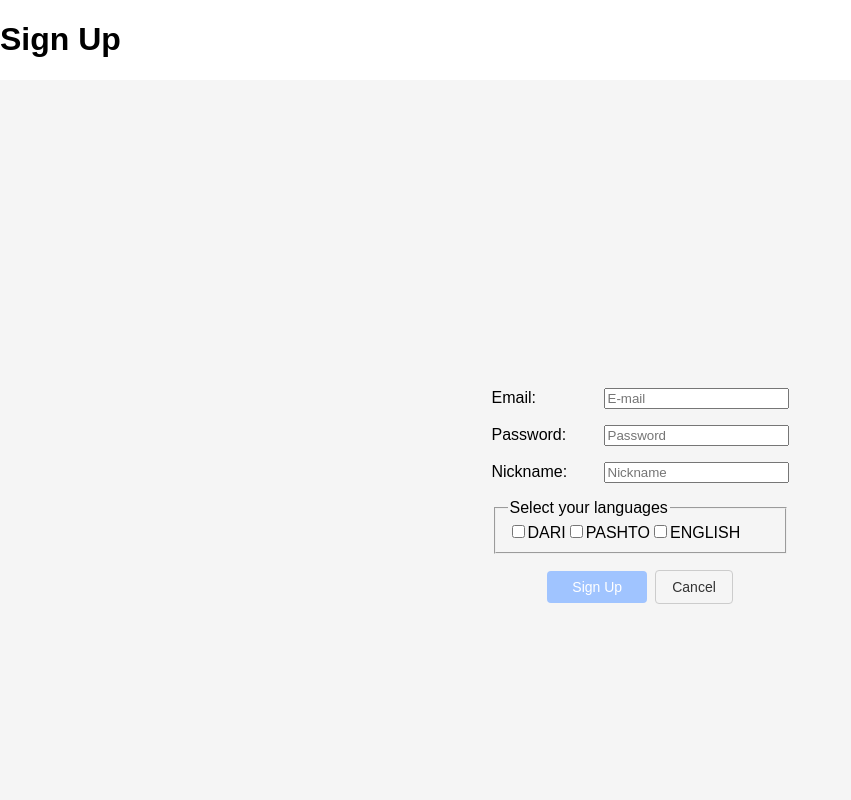
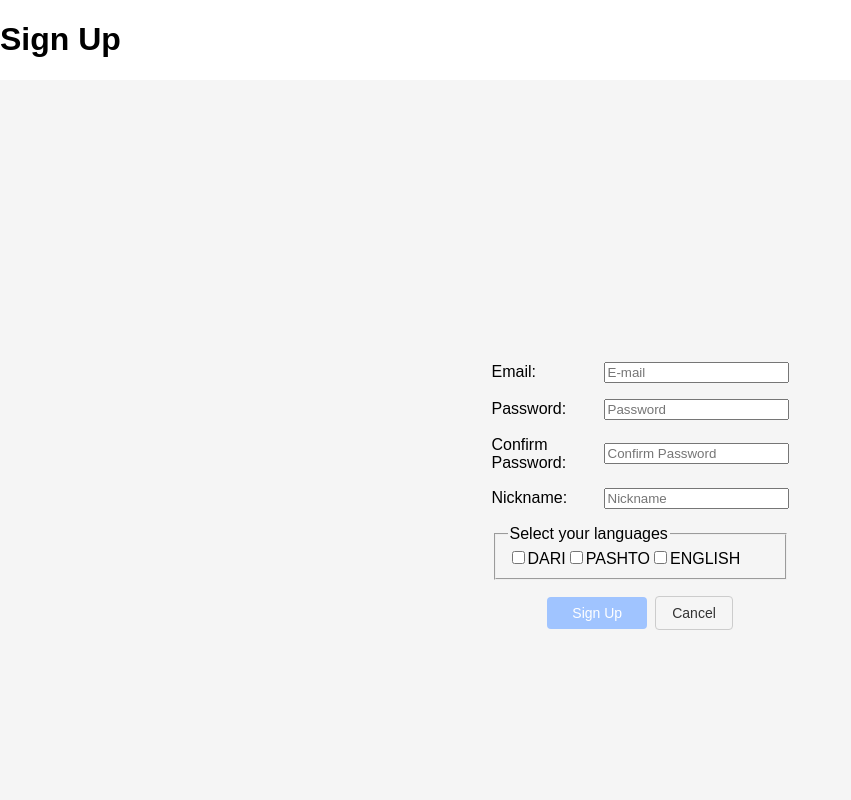
Before and after one commit to ryanslee91/afghan-community-sd, a Next.js app in the folder frontend/: page /signup in a window 1280 px wide. Shown: the top 800 px of the page, without its empty margins (0-851 px from the left). Built offline with nearby package versions, Linux system fonts and the light colour scheme; no server answers.

Commit message:
18th commit: adding confirm pw feature

```diff
--- a/frontend/src/components/SignUpForm/SignUpForm.tsx
+++ b/frontend/src/components/SignUpForm/SignUpForm.tsx
@@ -13,6 +13,7 @@ export default function SignUpForm({ onSuccess }: SignUpFormProps) {
   const [form, setForm] = useState({
     email: '',
     password: '',
+    confirmPassword: '',
     nickname: '',
     languages: [] as Language[],
   })
@@ -36,6 +37,11 @@ export default function SignUpForm({ onSuccess }: SignUpFormProps) {
   const handleSubmit = async (e: React.FormEvent) => {
     e.preventDefault()
     setError('')
+    if (form.password !== form.confirmPassword) {
+      setError('Passwords do not match.')
+      return
+    }
+
     if (!form.email.trim()) {
         alert('You are missing an e-mail!');
         return;
@@ -86,6 +92,17 @@ export default function SignUpForm({ onSuccess }: SignUpFormProps) {
         required
       />
       </label>
+     <label className={styles.inputGroup}>
+      <span>Confirm Password: </span>
+      <input
+        name="confirmPassword"
+        type="password"
+        value={form.confirmPassword}
+        onChange={handleChange}
+        placeholder="Confirm Password"
+        required
+      />
+      </label>
       <label className={styles.inputGroup}>
       <span>Nickname: </span>
       <input
@@ -117,7 +134,8 @@ export default function SignUpForm({ onSuccess }: SignUpFormProps) {
           !form.email.trim() ||
           !form.password ||
           !form.nickname.trim() ||
-          form.languages.length === 0
+          form.languages.length === 0 ||
+          form.password !== form.confirmPassword
         }
       >
         Sign Up
```
